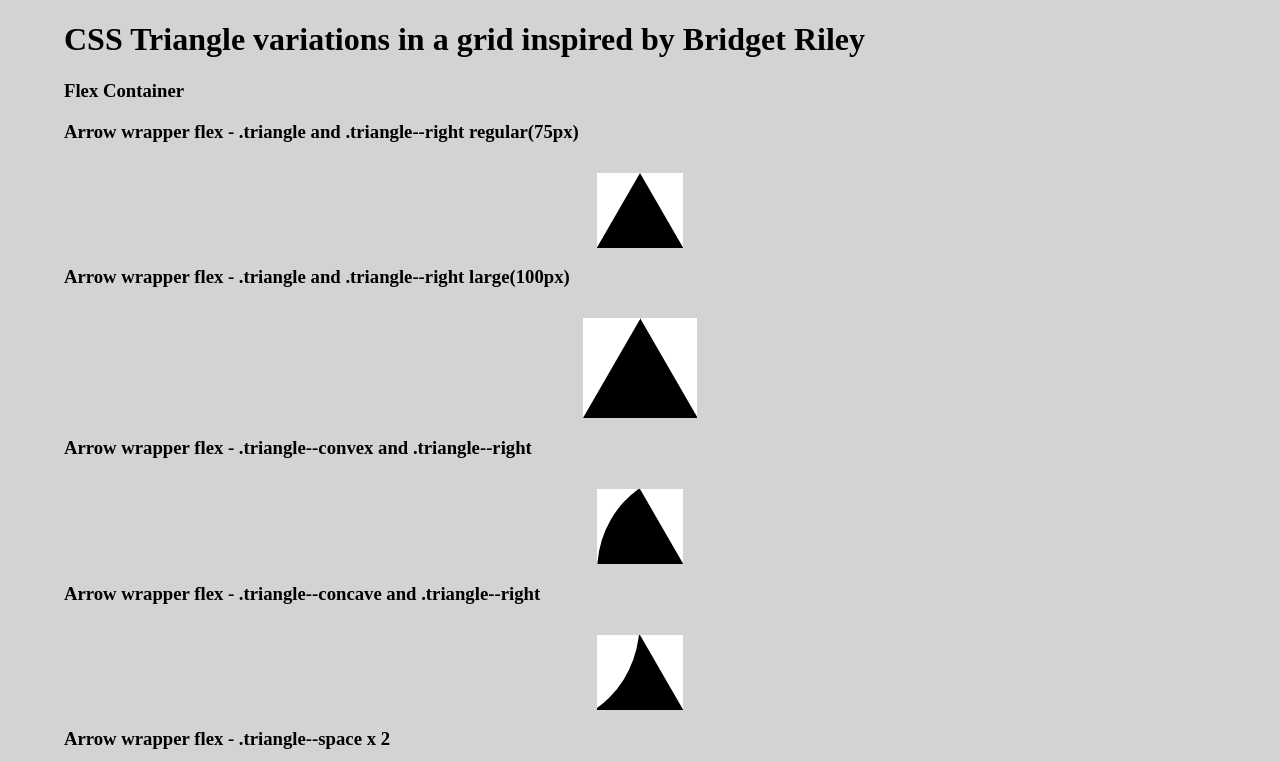
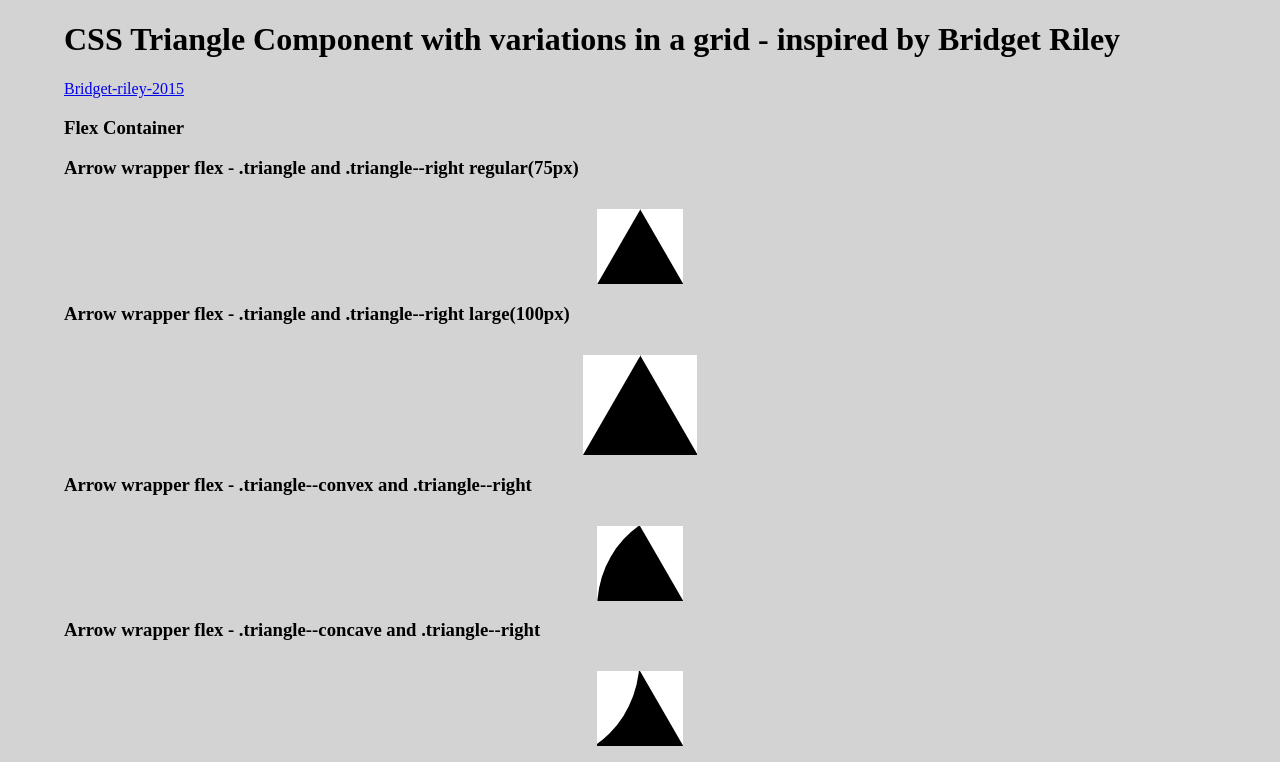
Before and after one commit to 2dareis2do/csstriangles, a website: page index.html in a window 1280 px wide. Shown: the top 762 px of the page. Drawn offline with Linux system fonts and the light colour scheme.

Commit message:
- add link to bridget riley exhibition

```diff
--- a/index.html
+++ b/index.html
@@ -7,8 +7,8 @@
 
 <body>
   <div class="outer--container">
-    <h1>CSS Triangle variations in a grid inspired by Bridget Riley</h1>
-
+    <h1>CSS Triangle Component with variations in a grid - inspired by Bridget Riley</h1>
+<a href="https://www.maxhetzler.com/exhibitions/bridget-riley-2015" target="_blank">Bridget-riley-2015</a>
     <h3>Flex Container</h3>
       <h3>Arrow wrapper flex - .triangle and .triangle--right regular(75px)</h3>
 
```
